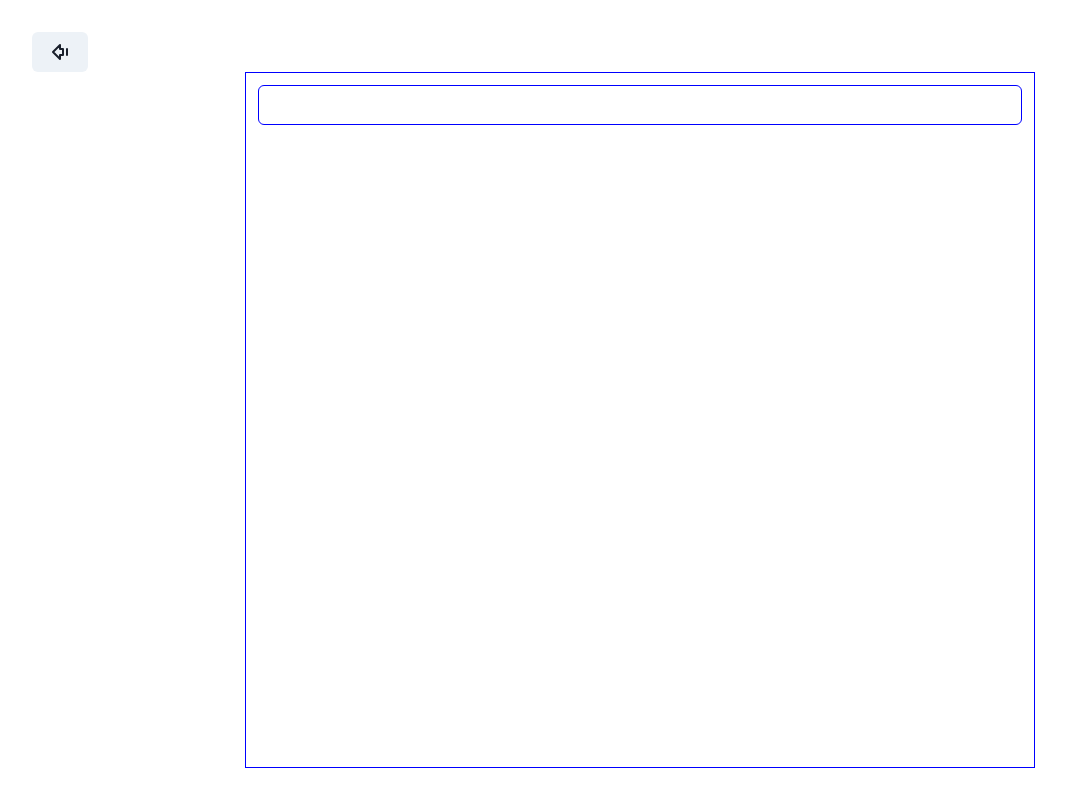
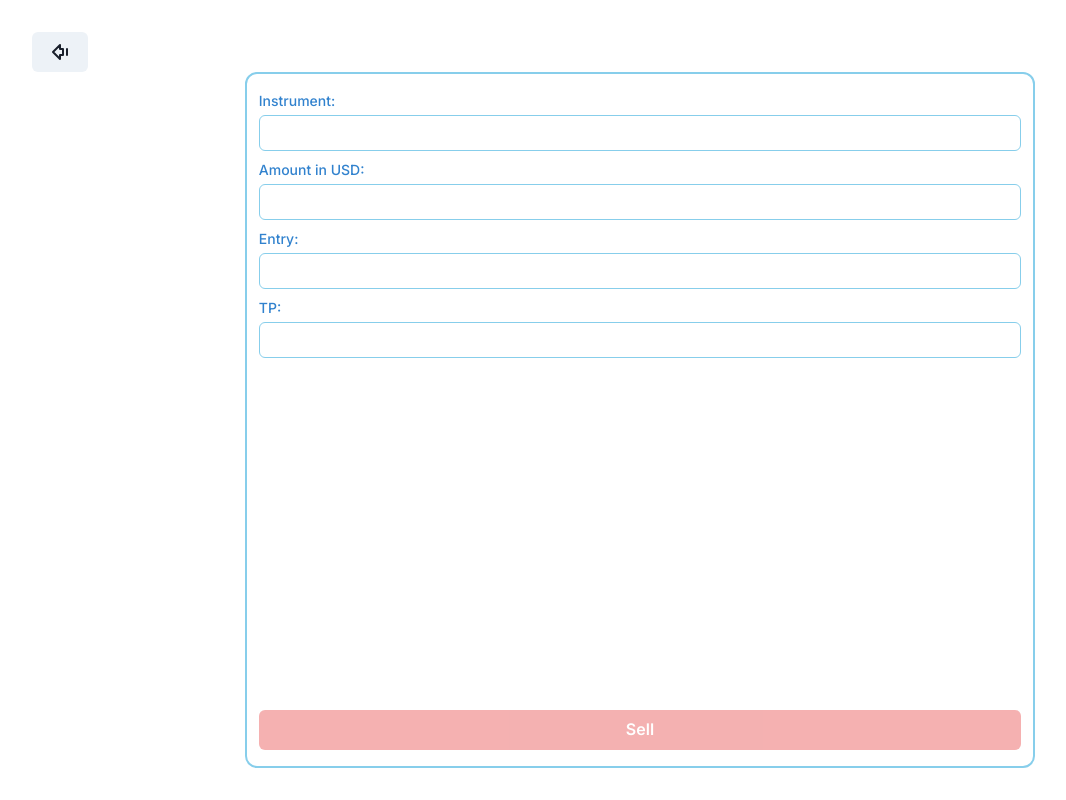
Before and after one commit to Muhammad-Tahir-S/Journal, a Next.js app: page /entry in a window 1280 px wide. Shown: the whole page, without its empty margins (0-1066 px from the left). Built offline with nearby package versions, Linux system fonts and the light colour scheme; no server answers.

Commit message:
make form functional

```diff
--- a/app/(form)/entry/form.tsx
+++ b/app/(form)/entry/form.tsx
@@ -1,11 +1,131 @@
 "use client";
-import { Input } from "@chakra-ui/react";
+import { Button, Flex, useToast, VStack } from "@chakra-ui/react";
+import { addDoc, collection, doc, updateDoc } from "firebase/firestore";
+import { useRouter } from "next/navigation";
 import { useForm } from "react-hook-form";
+
+import { revalidatePathAction } from "@/app/actions/revalidatePath";
+import Input from "@/app/components/shared/input";
+import { db } from "@/app/firebase/config";
+
+type TradeInput = Omit<Trade, "id"> & { id?: string };
+
 export default function EntryForm({ trade }: { trade?: Trade }) {
-  const { watch, register } = useForm<Trade>({ defaultValues: trade });
+  const router = useRouter();
+  const toast = useToast();
+
+  const {
+    watch,
+    register,
+    formState: { errors, isDirty, isValid },
+    handleSubmit,
+  } = useForm<Trade>({ defaultValues: trade, mode: "all" });
+
+  const entryValue = watch("entryPrice");
+  const tpValue = watch("takeProfitPrice");
+
+  const isBuy = entryValue && tpValue && entryValue < tpValue;
+
+  async function onSuccess(action: "added" | "updated") {
+    await revalidatePathAction("/");
+    router.push("/");
+    toast({
+      title: `Trade ${action}.`,
+      status: "success",
+      duration: 3000,
+      isClosable: true,
+    });
+  }
+
+  async function addTrade(trade: TradeInput) {
+    try {
+      const docRef = await addDoc(collection(db, "trades"), trade);
+      console.log("docRef", docRef);
+      console.log("Document written with ID: ", docRef.id);
+      onSuccess("added");
+    } catch (e) {
+      console.error("Error adding document: ", e);
+    }
+  }
+
+  async function updateTrade(trade: TradeInput) {
+    try {
+      await updateDoc(doc(db, "trades", trade.id!), trade);
+      onSuccess("updated");
+    } catch (e) {
+      console.error("Error adding document: ", e);
+    }
+  }
+
+  async function onSubmit(values: Trade) {
+    if (!values?.id) {
+      addTrade({ ...values, stage: "in-trade" });
+    } else {
+      updateTrade({ ...values, stage: "in-trade" });
+    }
+  }
+
   return (
-    <>
-      <Input {...register("instrumentName")} />
-    </>
+    <Flex
+      as="form"
+      onSubmit={handleSubmit(onSubmit)}
+      gap="16px"
+      py={4}
+      px={3}
+      flex={1}
+      flexDir="column"
+    >
+      <VStack flex={1}>
+        <Input
+          label="Instrument"
+          {...register("instrumentName", {
+            required: "Instrument name is required",
+          })}
+          errorMessage={errors?.instrumentName?.message}
+        />
+        <Input
+          label="Amount in USD"
+          type="number"
+          {...register("amountInUsd", { valueAsNumber: true })}
+        />
+        <Input
+          label="Entry"
+          type="number"
+          {...register("entryPrice", {
+            required: "Entry price is required",
+            valueAsNumber: true,
+          })}
+          errorMessage={errors?.entryPrice?.message}
+        />
+        <Input
+          label="TP"
+          type="number"
+          {...register("takeProfitPrice", {
+            required: "TP is required",
+            valueAsNumber: true,
+          })}
+          errorMessage={errors?.takeProfitPrice?.message}
+        />
+        {tpValue && entryValue ? (
+          <Input
+            label="SL"
+            type="number"
+            {...register("stopLossPrice", {
+              required: "TP is required",
+              valueAsNumber: true,
+            })}
+            errorMessage={errors?.stopLossPrice?.message}
+          />
+        ) : null}
+      </VStack>
+
+      <Button
+        type="submit"
+        colorScheme={isBuy ? "blue" : "red"}
+        isDisabled={!isDirty || !isValid}
+      >
+        {isBuy ? "Buy" : "Sell"}
+      </Button>
+    </Flex>
   );
 }
--- a/app/(form)/layout.tsx
+++ b/app/(form)/layout.tsx
@@ -1,7 +1,7 @@
 import { Flex } from "@chakra-ui/react";
 import { ReactNode } from "react";
 
-import BackButton from "../components/back-button";
+import BackButton from "../components/shared/back-button";
 
 export default function Layout({ children }: { children: ReactNode }) {
   return (
@@ -12,9 +12,8 @@ export default function Layout({ children }: { children: ReactNode }) {
         flex={1}
         w="65%"
         flexDir="column"
-        border="1px solid blue"
-        gap="12px"
-        p={3}
+        border="2px solid skyblue"
+        borderRadius="12px"
       >
         {children}
       </Flex>
--- /dev/null
+++ b/app/actions/revalidatePath.ts
@@ -0,0 +1,9 @@
+"use server";
+import { revalidatePath } from "next/cache";
+
+export async function revalidatePathAction(
+  originalPath: string,
+  type?: "layout" | "page" | undefined,
+) {
+  revalidatePath(originalPath, type);
+}
--- /dev/null
+++ b/app/components/shared/input.tsx
@@ -0,0 +1,58 @@
+import { Flex, Input as ChakraInput, InputProps, Text } from "@chakra-ui/react";
+import { ComponentProps, forwardRef, Ref } from "react";
+
+type CustomInputProps = InputProps & { label: string; errorMessage?: string };
+
+function InternalInput(
+  { label, errorMessage, ...rest }: CustomInputProps,
+  ref: Ref<ComponentProps<typeof ChakraInput>>,
+) {
+  return (
+    <Flex
+      w="full"
+      flexDir="column"
+      gap={1}
+      alignItems="start"
+      justifyContent=""
+    >
+      <Text
+        fontSize="14px"
+        fontWeight={500}
+        color={errorMessage ? "red" : "blue.500"}
+      >
+        {label}:
+      </Text>
+      <ChakraInput
+        borderWidth="1px solid"
+        borderColor={errorMessage ? "red" : "skyblue"}
+        boxShadow="none"
+        _focus={{
+          borderColor: errorMessage ? "red" : "blue",
+          borderWidth: "2px",
+          boxShadow: "none",
+        }}
+        _focusVisible={{
+          borderColor: errorMessage ? "red" : "blue",
+          borderWidth: "2px",
+          boxShadow: "none",
+        }}
+        h="36px"
+        ref={ref}
+        {...rest}
+      />
+      {errorMessage ? (
+        <Text fontSize="12px" fontWeight={500} color="red">
+          {errorMessage}
+        </Text>
+      ) : null}
+    </Flex>
+  );
+}
+
+const Input = forwardRef(
+  (props: CustomInputProps, ref: Ref<ComponentProps<typeof ChakraInput>>) =>
+    InternalInput(props, ref),
+);
+
+Input.displayName = "Input";
+export default Input;
--- a/app/types/trades.d.ts
+++ b/app/types/trades.d.ts
@@ -2,7 +2,6 @@
 type Trade = {
   id: string;
   instrumentName: string;
-  amount?: number;
   amountInUsd?: number;
   stage: "entry" | "in-trade" | "close" | "post-mortem";
   takeProfitPrice: number;
```
Also changed, not shown: app/components/trades-list.tsx (+1 -33 lines), app/components/shared/back-button.tsx (renamed from app/components/back-button.tsx).
